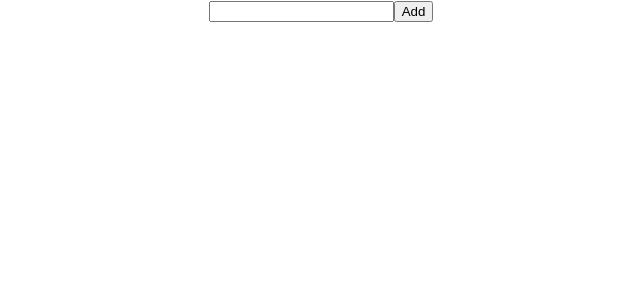
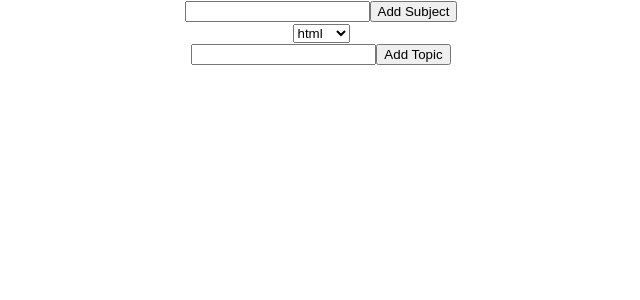
Before and after one commit to pkmaneri/projectmaster, a React (Create React App) app: page / in a window 1280 px wide. Shown: the top 300 px of the page, without its empty margins (319-959 px from the left). Built offline with nearby package versions, Linux system fonts and the light colour scheme; the HTML template or start-up script is replaced by a standard one.

Commit message:
dropdown added

```diff
--- a/src/components/Master.js
+++ b/src/components/Master.js
@@ -1,6 +1,7 @@
 import React, { Component } from "react"
 import Todo from "./Todo";
 import TodoList from "./TOdolist";
+import Topic from "./Topic";
 
 export default class Master extends Component {
     state = {
@@ -13,6 +14,10 @@ export default class Master extends Component {
             listItem: [...this.state.listItem, x]
         })
     }
+    handleClick1(data) {
+        console.log(data);
+
+    }
     render() {
         return (
             <>
@@ -20,11 +25,14 @@ export default class Master extends Component {
                     <div className="row">
                         <div className="col">
                             <Todo callback={this.handleClick.bind(this)} />
+                            <Topic callback1={this.handleClick1.bind(this)} />
                         </div>
                         <div className="col">
                             <TodoList x={this.state.listItem} />
                         </div>
+
                     </div>
+
                 </div>
             </>
         )
--- a/src/components/Todo.js
+++ b/src/components/Todo.js
@@ -19,7 +19,7 @@ export default class Todo extends Component {
             <>
                 <div className="input-group mb-3">
                     <input type="text" className="form-control" aria-label="Recipient's username" aria-describedby="button-addon2" onChange={this.handleItem.bind(this)} value={this.state.item} />
-                    <button className="btn btn-outline-secondary" type="button" id="button-addon2" onClick={this.handleClick.bind(this)}>Add</button>
+                    <button className="btn btn-outline-secondary" type="button" id="button-addon2" onClick={this.handleClick.bind(this)}>Add Subject</button>
                 </div>
             </>
         )
--- /dev/null
+++ b/src/components/Topic.js
@@ -0,0 +1,24 @@
+import React, { Component } from "react"
+
+export default class Topic extends Component {
+
+
+    render() {
+        return (
+            <>
+                <div className="input-group">
+                    <select name="cars" id="cars">
+                        <option value="html">html</option>
+                        <option value="css">css</option>
+                        <option value="js">Js</option>
+                        <option value="react">React</option>
+                    </select>
+                    <div className="input-group mb-3">
+                        <input type="text" className="form-control" aria-label="Recipient's username" aria-describedby="button-addon2" />
+                        <button className="btn btn-outline-secondary" type="button" id="button-addon2">Add Topic</button>
+                    </div>
+                </div>
+            </>
+        )
+    }
+}
```
